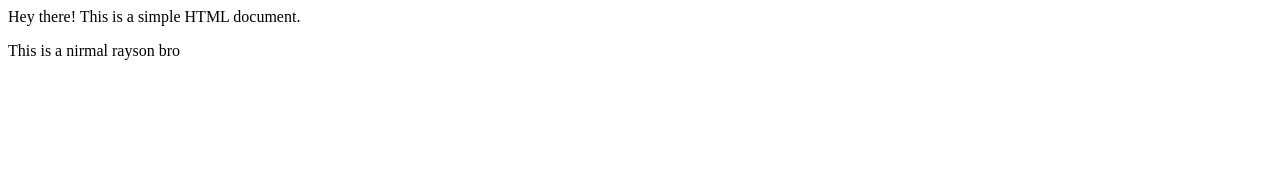
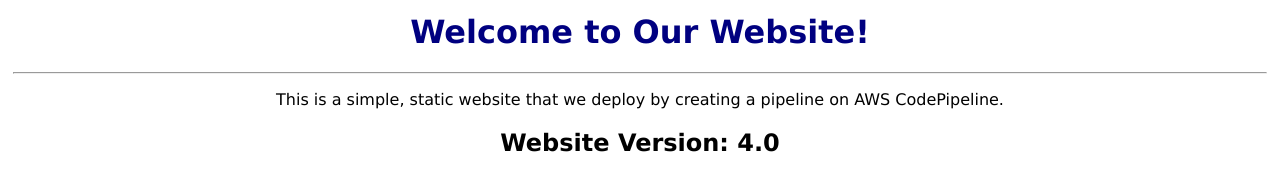
Before and after one commit to kavinraj-e/ci-cd, a plain HTML site: page index.html in a window 1280 px wide. Drawn offline with Linux system fonts and the light colour scheme.

Commit message:
Update index.html

```diff
--- a/index.html
+++ b/index.html
@@ -1,12 +1,11 @@
-<!DOCTYPE html>
-<html lang="en">
-<head>
-    <meta charset="UTF-8">
-    <meta name="viewport" content="width=device-width, initial-scale=1.0">
-    <title>Document</title>
-</head>
-<body>
-    Hey there! This is a simple HTML document.
-    <p>This is a nirmal rayson bro</p>
-</body>
+<html>
+    <head>
+        <title>Sample Website - AWS CodePipeline Step by Step</title>
+    </head>
+    <body style="text-align:center;font-family:Verdana;margin:1%;">
+        <h1 style="color:navy">Welcome to Our Website! </h1>
+        <hr>
+        <p>This is a simple, static website that we deploy by creating a pipeline on AWS CodePipeline.</p>
+        <h2>Website Version: 4.0</h2>
+    </body>
 </html>
```
